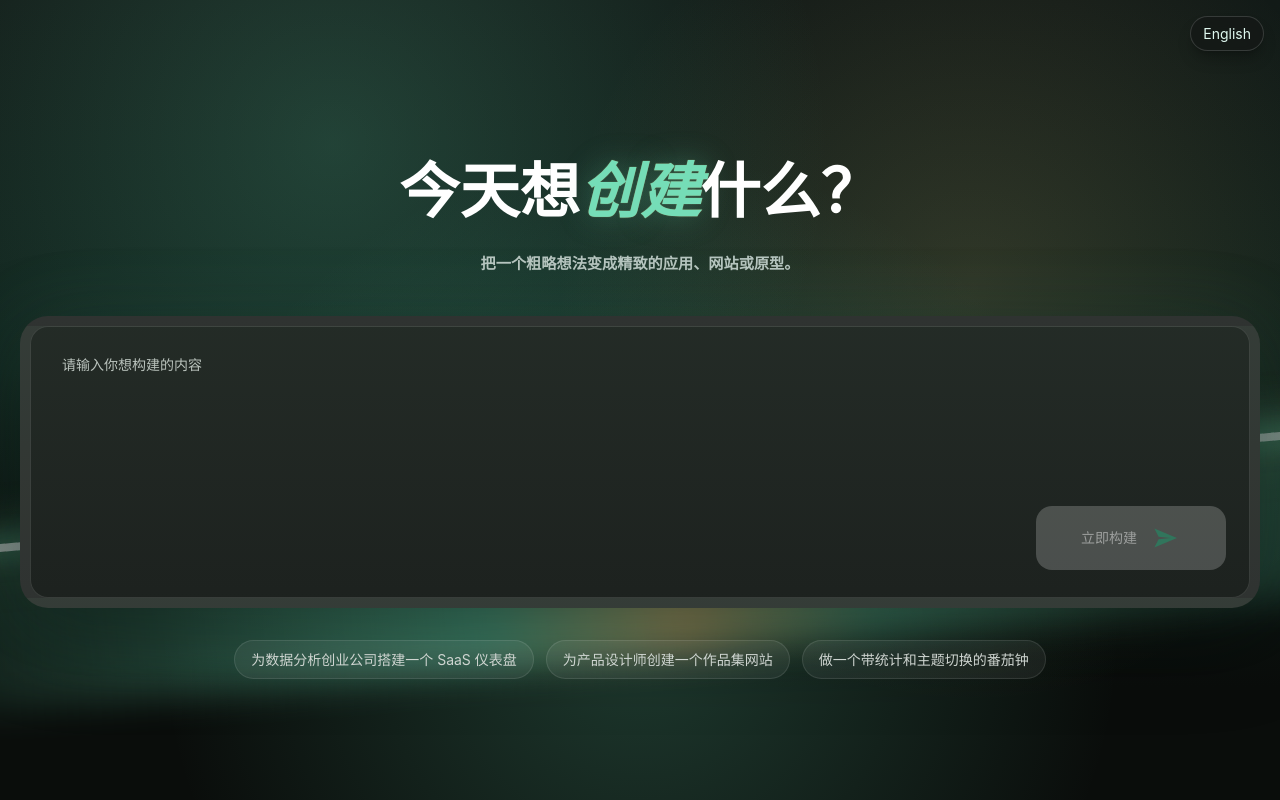
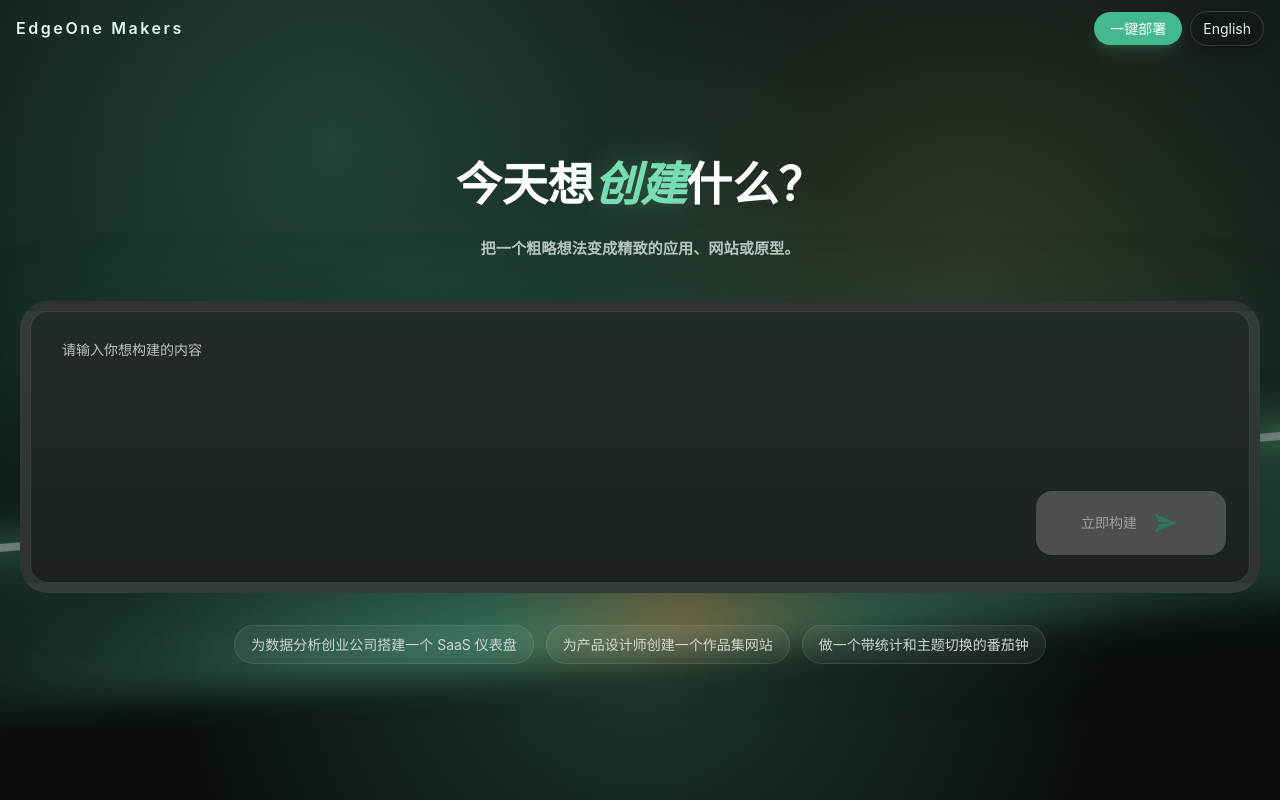
Before and after one commit to edgeone-pages-test/vibe-coding-agent, a Next.js app: page / in a window 1280 px wide. Built offline with nearby package versions, Linux system fonts and the light colour scheme.

Commit message:
style optimize

```diff
--- a/app/page.tsx
+++ b/app/page.tsx
@@ -139,12 +139,14 @@ type ChatStreamEvent =
 type Locale = 'zh' | 'en';
 
 const LANGUAGE_STORAGE_KEY = 'web-dev-agent-language';
+const DEPLOY_URL = 'https://edgeone.ai/makers/new?template=web-dev-agent&from=within&fromAgent=1&agentLang=typescript';
 const PHASE_ORDER: NormalizedStepPhase[] = ['scaffold', 'code', 'install', 'preview', 'link'];
 
 const TRANSLATIONS = {
   zh: {
     languageToggleLabel: 'English',
     languageToggleAria: 'Switch language to English',
+    deployLabel: '一键部署',
     home: {
       titleBefore: '今天想',
       titleAccent: '创建',
@@ -248,6 +250,7 @@ const TRANSLATIONS = {
   en: {
     languageToggleLabel: '中文',
     languageToggleAria: '切换语言为中文',
+    deployLabel: 'Deploy',
     home: {
       titleBefore: 'What will you',
       titleAccent: 'create',
@@ -793,14 +796,31 @@ export default function Home() {
 
   return (
     <main className="min-h-screen overflow-hidden bg-[#0a0d0b] text-white">
+      <nav className="fixed inset-x-0 top-0 z-50 px-4">
+        <div className="mx-auto flex h-14 max-w-[1440px] items-center justify-between gap-3">
+          <div className="min-w-0 text-sm font-semibold tracking-[0.16em] text-[#dff8ef] sm:text-base">
+            <span className="truncate">EdgeOne Makers</span>
+          </div>
+          <div className="flex shrink-0 items-center gap-2">
+            <a
+              href={DEPLOY_URL}
+              target="_blank"
+              rel="noreferrer"
+              className="rounded-full bg-[#45b98e] px-3.5 py-1.5 text-xs font-semibold text-white shadow-lg shadow-[#45b98e]/20 transition hover:bg-[#56c99f] sm:px-4"
+            >
+              {t.deployLabel}
+            </a>
             <button
               type="button"
               onClick={() => setLanguage((current) => (current === 'zh' ? 'en' : 'zh'))}
               aria-label={t.languageToggleAria}
-        className="fixed right-4 top-4 z-50 rounded-full border border-white/15 bg-[#141917]/90 px-3 py-1.5 text-xs font-semibold text-[#dff8ef] shadow-lg shadow-black/25 backdrop-blur transition hover:border-[#7bd8b4] hover:text-white"
+              className="rounded-full border border-white/15 bg-[#141917]/90 px-3 py-1.5 text-xs font-semibold text-[#dff8ef] shadow-lg shadow-black/20 transition hover:border-[#7bd8b4] hover:text-white"
             >
               {t.languageToggleLabel}
             </button>
+          </div>
+        </div>
+      </nav>
       {!hasWorkspace && (
         <section className="relative isolate flex min-h-screen flex-col items-center px-5 pb-16 pt-28 text-center md:pt-36 lg:pt-40">
           <div className="hero-glow" />
@@ -808,7 +828,7 @@ export default function Home() {
           <div className="aurora-band aurora-band-slim" />
 
           <div className="relative z-10 w-full max-w-7xl">
-            <h1 className="mx-auto max-w-5xl text-balance text-[clamp(2.1rem,4.7vw,4.35rem)] font-extrabold leading-[1.08]">
+            <h1 className="mx-auto max-w-5xl text-balance text-[clamp(1.85rem,3.6vw,3.35rem)] font-extrabold leading-[1.08]">
               {t.home.titleBefore}
               {language === 'en' ? ' ' : ''}
               <span className="build-word">{t.home.titleAccent}</span>
@@ -866,9 +886,9 @@ export default function Home() {
       >
         <div className="grid h-full min-h-0 grid-rows-[minmax(0,0.44fr)_minmax(0,0.56fr)] gap-4 lg:grid-cols-[420px_minmax(0,1fr)] lg:grid-rows-1">
           <section className="flex min-h-0 flex-col overflow-hidden rounded-[20px] border border-white/10 bg-[#141917] shadow-2xl shadow-black/35">
-            <header className="border-b border-white/10 p-5">
-              <p className="text-xs uppercase tracking-[0.22em] text-[#7bd8b4]">{t.workspace.conversationEyebrow}</p>
-              <h2 className="mt-2 text-2xl font-semibold">{t.workspace.buildThread}</h2>
+            <header className="flex min-h-12 items-center gap-3 border-b border-white/10 px-4 py-2">
+              <p className="shrink-0 text-sm font-semibold uppercase tracking-[0.14em] text-[#7bd8b4]">{t.workspace.conversationEyebrow}</p>
+              <h2 className="min-w-0 truncate text-sm font-semibold text-[#dff8ef]">{t.workspace.buildThread}</h2>
             </header>
 
             <div className="min-h-0 flex-1 space-y-4 overflow-y-auto p-4">
@@ -959,14 +979,14 @@ export default function Home() {
           </section>
 
           <section className="flex min-h-0 flex-col overflow-hidden rounded-[20px] border border-white/10 bg-[#141917] shadow-2xl shadow-black/35">
-            <header className="flex flex-col gap-3 border-b border-white/10 p-5 md:flex-row md:items-center md:justify-between">
-              <div>
-                <p className="text-xs uppercase tracking-[0.22em] text-[#7bd8b4]">{t.workspace.sandboxEyebrow}</p>
-                <h2 className="mt-2 text-2xl font-semibold">
+            <header className="flex min-h-12 items-center justify-between gap-3 border-b border-white/10 px-4 py-2">
+              <div className="flex min-w-0 items-center gap-3">
+                <p className="shrink-0 text-sm font-semibold uppercase tracking-[0.14em] text-[#7bd8b4]">{t.workspace.sandboxEyebrow}</p>
+                <h2 className="min-w-0 truncate text-sm font-semibold text-[#dff8ef]">
                   {sandboxTab === 'preview' ? t.workspace.livePreview : t.workspace.files}
                 </h2>
               </div>
-              <div className="flex flex-col gap-3 md:items-end">
+              <div className="flex shrink-0 items-center gap-2">
                 <div className="flex rounded-full border border-white/10 bg-black/25 p-1 text-xs">
                   <button
                     type="button"
@@ -998,7 +1018,6 @@ export default function Home() {
                   </button>
                 </div>
                 {download?.url && (
-                  <div className="flex flex-wrap items-center justify-end gap-2">
                   <a
                     href={download.url}
                     download={download.filename || 'source.zip'}
@@ -1006,7 +1025,6 @@ export default function Home() {
                   >
                     {t.workspace.downloadSource}
                   </a>
-                  </div>
                 )}
               </div>
             </header>
```
Lines whose indentation alone changed are shown as unchanged.
